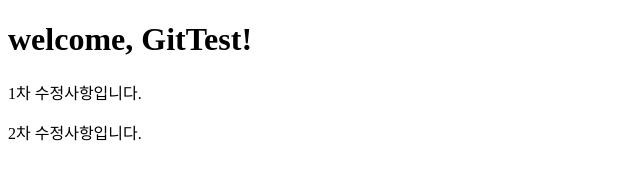
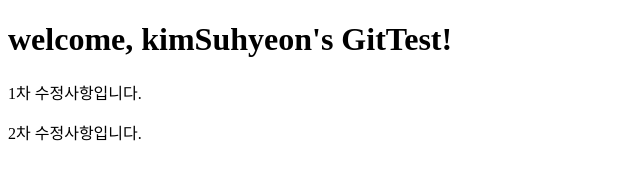
Before and after one commit to tngus3197/GitTest02, a plain HTML site: page index.html in a window 1280 px wide. Shown: the whole page, without its empty margins (0-640 px from the left). Drawn offline with Linux system fonts and the light colour scheme.

Commit message:
Update index.html

```diff
--- a/index.html
+++ b/index.html
@@ -2,10 +2,10 @@
 <html>
   <head>
     <meta charset = "utf-8">
-    <title> 김수현 </title>
+    <title> 김수현_2018219015 </title>
   </head>
   <body>
-    <h1> welcome, GitTest! </h1>
+    <h1> welcome, kimSuhyeon's GitTest! </h1>
     <p> 1차 수정사항입니다. </p>
     <p> 2차 수정사항입니다. </p>
   </body>
```
